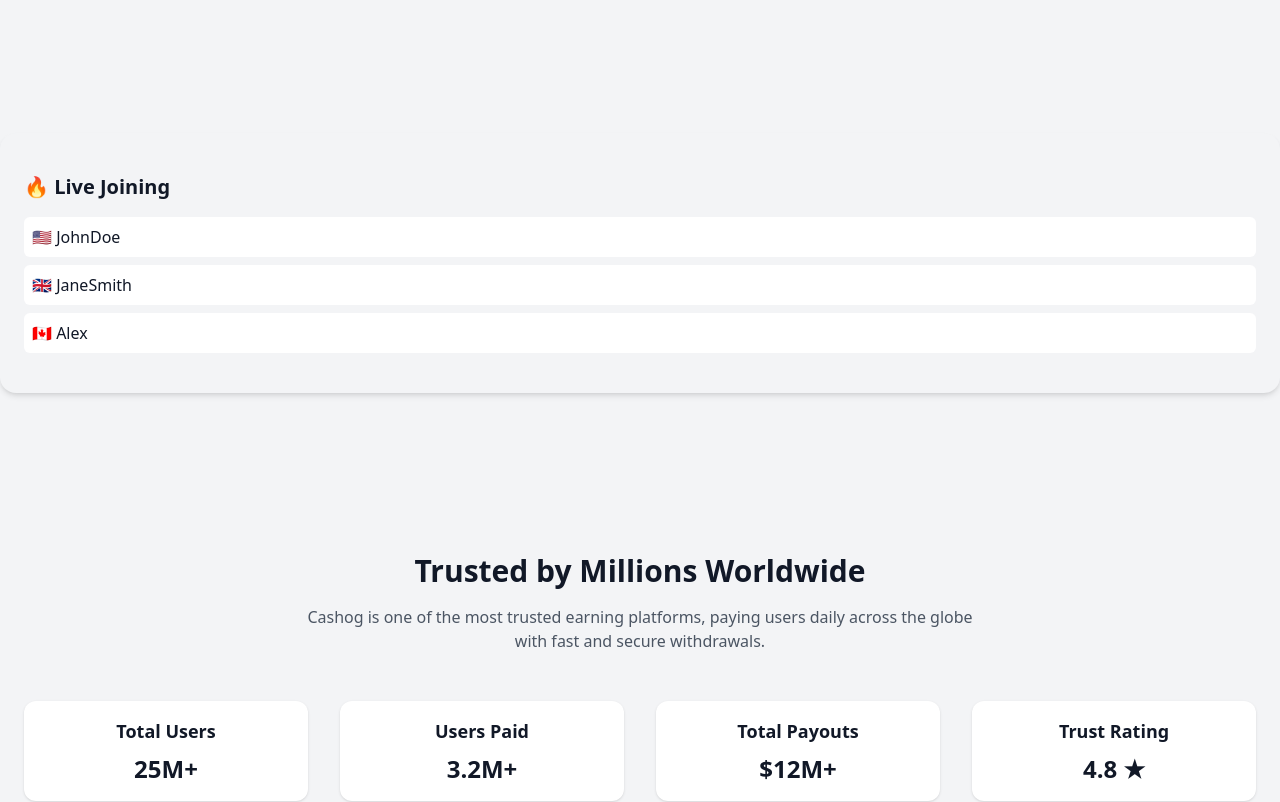
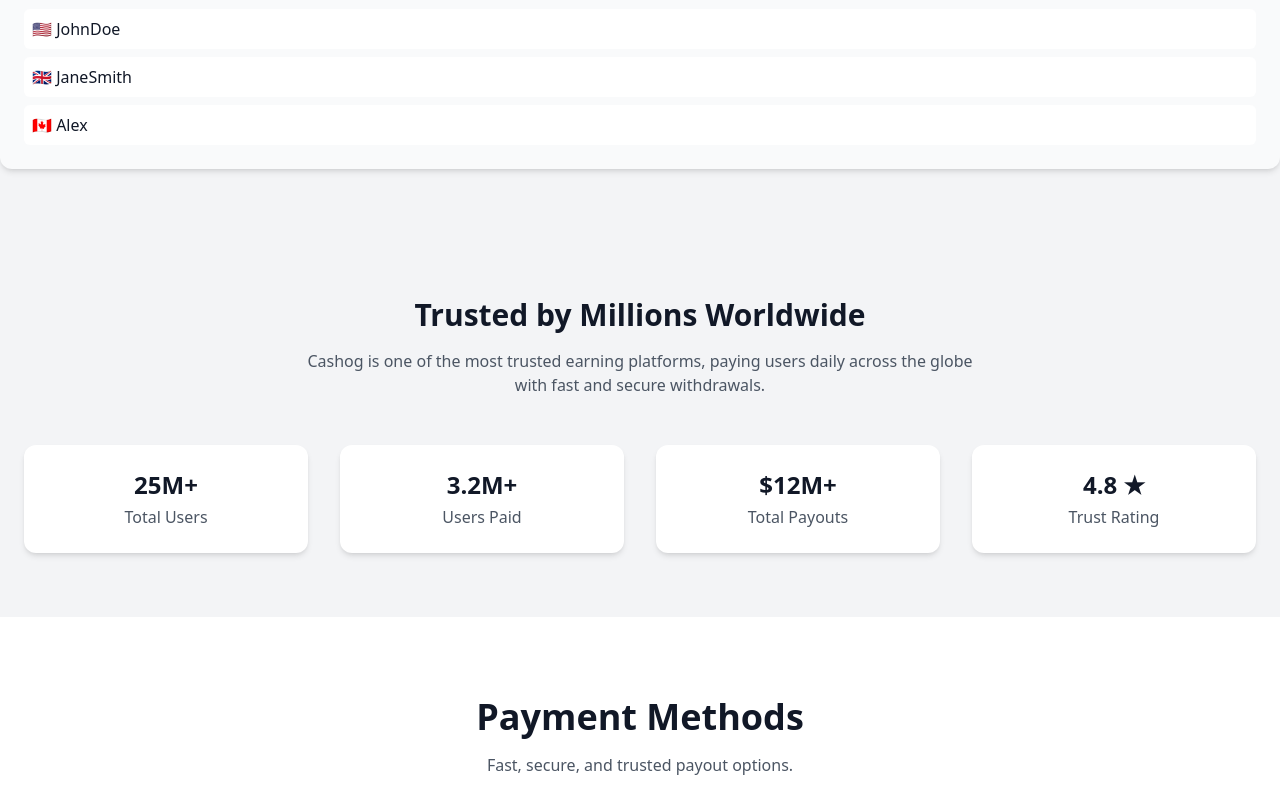
Before and after one commit to tool63/cashin, a Next.js app: page / in a window 1280 px wide. Shown: the part 1700-2502 px from the top of the page. Built offline with nearby package versions, Linux system fonts and the light colour scheme.

Commit message:
Update SmallComponents.tsx

```diff
--- a/components/live/SmallComponents.tsx
+++ b/components/live/SmallComponents.tsx
@@ -1,39 +1,46 @@
+"use client"
+
 import React from "react"
+import { ReactNode } from "react"
 
 /* ================= LIVE WRAPPER ================= */
-export const LiveWrapper: React.FC<{ title: string; children: React.ReactNode }> = ({
-  title,
-  children,
-}) => {
+export function LiveWrapper({ title, children }: { title: string; children: ReactNode }) {
   return (
-    <div className="max-w-7xl mx-auto px-6 py-10 bg-gray-100 dark:bg-white/5 rounded-2xl shadow-md mb-8">
-      <h3 className="text-xl font-semibold mb-4">{title}</h3>
-      <div className="space-y-2">{children}</div>
+    <div className="bg-gray-50 dark:bg-[#111827] rounded-xl p-6 shadow-md">
+      <h3 className="text-xl font-bold mb-4">{title}</h3>
+      <div className="flex flex-col gap-2">{children}</div>
     </div>
   )
 }
 
 /* ================= SECTION TITLE ================= */
-export const SectionTitle: React.FC<{ icon: string; text: string }> = ({ icon, text }) => (
-  <div className="text-center mb-8">
-    <h2 className="text-3xl font-bold">
-      {icon} {text}
+export function SectionTitle({ icon, text }: { icon: string; text: string }) {
+  return (
+    <div className="text-center mb-10">
+      <h2 className="text-3xl font-bold flex items-center justify-center gap-2">
+        <span>{icon}</span> {text}
       </h2>
+      <div className="mt-2 w-24 h-1 bg-cyan-400 mx-auto rounded-full"></div>
     </div>
   )
+}
 
-/* ================= STAT CARD ================= */
-export const Stat: React.FC<{ title: string; value: string }> = ({ title, value }) => (
-  <div className="text-center p-4 bg-white dark:bg-[#111827] rounded-xl shadow">
-    <h4 className="text-lg font-semibold">{title}</h4>
-    <p className="text-2xl font-bold mt-2">{value}</p>
+/* ================= STAT ================= */
+export function Stat({ title, value }: { title: string; value: string }) {
+  return (
+    <div className="bg-white dark:bg-[#111827] p-6 rounded-xl shadow-md flex flex-col items-center">
+      <span className="text-2xl font-bold">{value}</span>
+      <span className="text-gray-600 dark:text-gray-400 mt-1">{title}</span>
     </div>
   )
+}
 
-/* ================= FEATURE CARD ================= */
-export const Feature: React.FC<{ icon: React.ReactNode; title: string }> = ({ icon, title }) => (
-  <div className="p-6 bg-white dark:bg-[#111827] rounded-xl shadow flex flex-col items-center">
+/* ================= FEATURE ================= */
+export function Feature({ icon, title }: { icon: ReactNode; title: string }) {
+  return (
+    <div className="bg-white dark:bg-[#111827] p-6 rounded-xl shadow-md flex flex-col items-center text-center">
       <div className="text-4xl mb-4">{icon}</div>
-    <h4 className="font-semibold">{title}</h4>
+      <h3 className="text-lg font-semibold">{title}</h3>
     </div>
   )
+}
```
Lines whose indentation alone changed are shown as unchanged.
